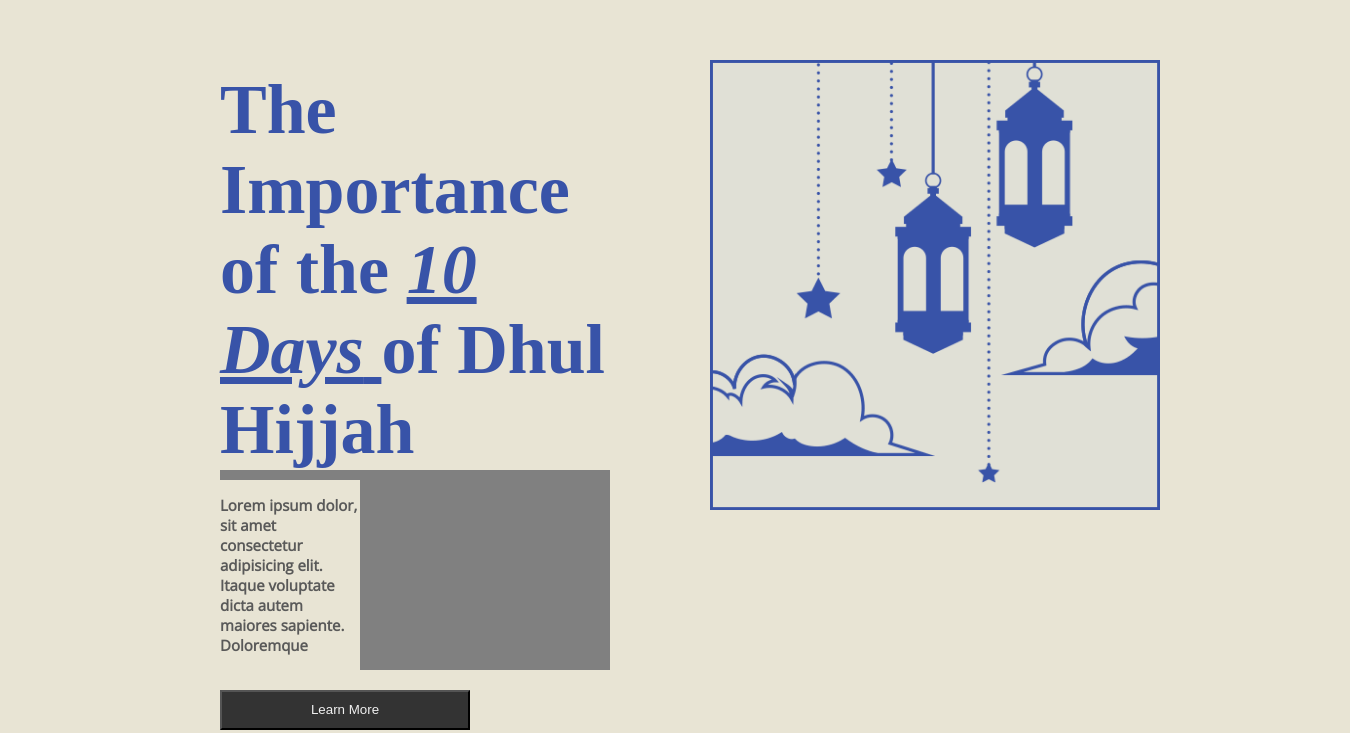
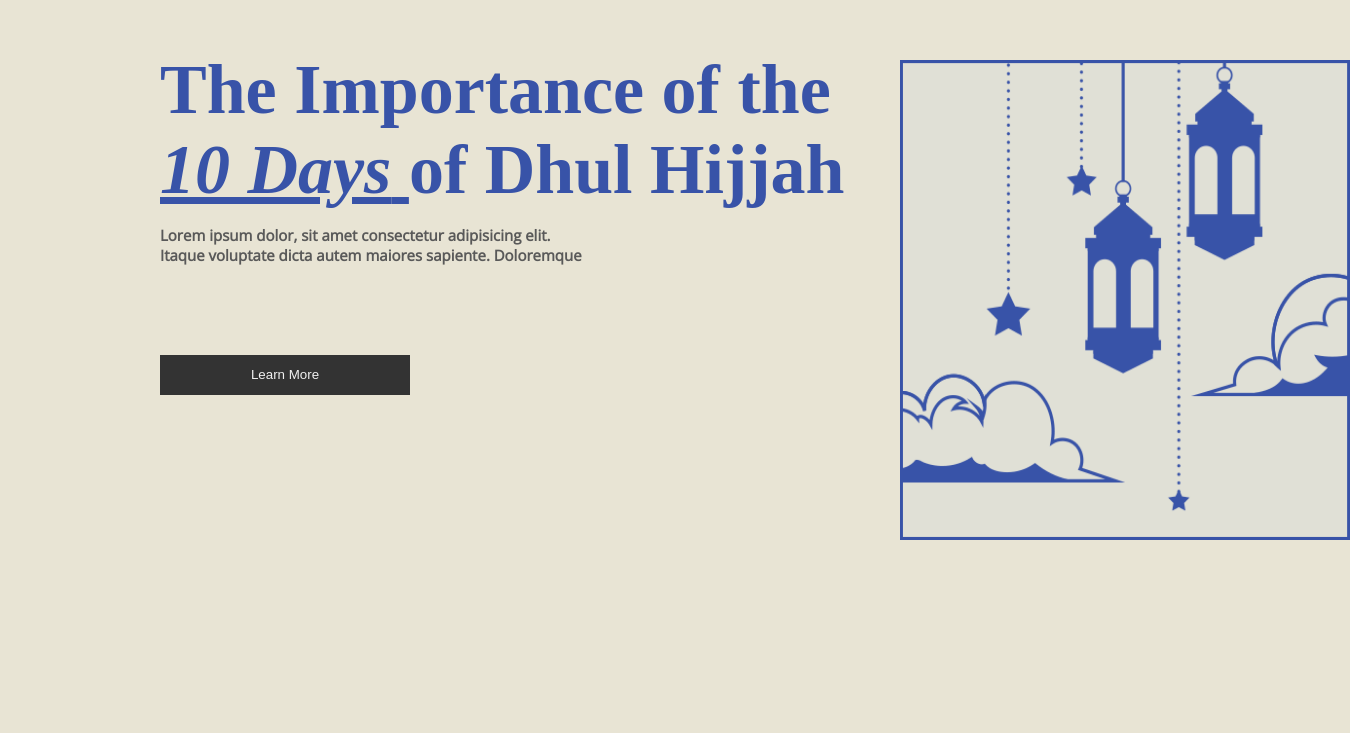
Before and after one commit to Dhul-Hijjah/Dhul-Hijjah, a plain HTML site: page pages/about.html in a window 1280 px wide. Shown: the part 459-1192 px from the top of the page, 1350 px wide, since content can reach past the window. Drawn offline with nearby package versions, Linux system fonts and the light colour scheme; a web font is replaced by a local one.

Commit message:
Update about.css

```diff
--- a/css/about.css
+++ b/css/about.css
@@ -30,17 +30,43 @@
 
  /* Main */
  /*container*/
- /*page 1*/
- .button button{
+
+ /*The first half of the main page*/
+  .page{
+    display: flex;
+    border: hidden 2px red;
+   margin: 15vh;
+   padding: 0px;
+  }
+
+ /*paragraghs font color*/
+  .page p{
+    color: #595959;
+  }
+  /*boxcontains heading, paragraph, and the button*/
+  .artbox{
+    display: flex;
+    border: hidden 2px black;
+    flex-direction: column;
+    margin: 20px;
+    padding: 40px 0px 40px 0px;
     float: left;
-    padding: 8px 50px;
-    margin: 50px 20px 0px 20px;
-    color:#f0f0f0;
-    background-color:#333;
   }
+
+/*Heading*/
+ .artbox h1{
+    border:2px hidden hotpink  ;
+    width: 700px ;
+    font-family: 'Marko One';
+    font-size: 70px;
+    margin: 0px 20px 0px 20px;
+    color: #3853a8;
+    float: left;
+  }
+ /*Paragraph*/
 .p2{
-  border:  solid grey ;
-  border-width: 10px 250px 0 0;
+  border: 2px hidden grey ;
+  width: 430px;
     font-size: 15px;
     margin: 0px;
     font-weight: 900;
@@ -48,28 +74,19 @@
     color: #060f30;
     margin: 0px 20px 0px 20px;
   }
- .page p{
-    color: #595959;
+
+ /*Button*/
+  .button button{
+    float: left;
+    border: 2px hidden red;
+    padding: 8px 50px;
+    margin: 75px 20px 0px 20px;
+    color:#f0f0f0;
+    background-color:#333;
+    width: 250px;
+    height: 40px;
 }
-  .page{
-    display: flex;
-  }
-  .artbox{
-    display: flex;
-    flex-direction: column;
-  }
-  .artbox h1{
-    border:2px hidden hotpink  ;
-     border-width: 10px 2px 0 0;
-    font-family: 'Marko One';
-    font-size: 70px;
-    margin: 0px 20px 0px 20px;
-    color: #3853a8;
-    float: left;
-  }
-  .p button h1{
-    border:hidden 2px  black ;
-  }
+/*The image*/
  .image{
     border: hidden 2px black;
     margin: 0px;
@@ -79,51 +96,19 @@
   }
   .image img{
     width: 450px;
-    height: 450px;
-  }
-.artbox{
-  border: hidden 2px black;
-    margin: 40px;
-    padding: 40px;
-}
-.page {
-  border: hidden 2px red;
-   margin: 15vh;
-}
-.button button {
-   float: left;
-   padding: 8px 50px;
-   margin: 20px 20px 0px 20px;
-   color: #f0f0f0;
-   background-color: #333;
-   width: 250px;
-   height: 40px;
+    height: 480px;
   }
 
- .p2 {
-   font-size: 15px;
-   margin: 0px;
-   font-weight: 900;
-   font-family: 'Open Sans';
-   color: #060f30;
-   margin: 0px 20px 0px 20px;
- }
 
- .page p {
-   color: #595959;
- }
 
- .page {
-   display: flex;
- }
-
-/*page 2*/
+/*The second half of the main page*/
 .page2{
 
   border: hidden 2px red;
   margin-top: 100px;
+}
 
-}
+/*Heading*/
 .page2 h1{
   border: hidden 2px black;
   text-align: center;
@@ -133,11 +118,17 @@
   color: #3853a8;
 }
 
+/*Border contains the four boxes*/
 .big-box{
   border: hidden 2px black;
+  display: flex;
+  flex-direction: row;
   margin: 0 0 0 15vh;
   padding:0px  100px;
+  flex-wrap: wrap;
+
 }
+/*The style of the box*/
 .about-box {
   margin: 0vh 15vh 7vh 0vh;
   font-family: 'Cairo';
@@ -146,6 +137,7 @@ padding:0px  100px;
   height: 120px;
   position: relative;
 }
+/*corner border*/
 .top-border,
 .bottom-border{
   position: absolute;
@@ -184,8 +176,9 @@ padding:0px  100px;
 .bottom-border:after {
   border-right: 4px solid #3853a8;
 }
+
+/*Icon*/
 .icons{
-
   border: hidden 2px green;
   margin:auto ;
   padding: 20px;
@@ -193,17 +186,14 @@ padding:0px  100px;
    height: 100px;
  }
 
+/*Border contains the title and the paragragh*/
   .text{
     margin: 10px;
     font-family: 'Cairo';
     border: hidden 2px green;
     padding: 10px;
   }
-  .text p{
-    font-family: 'Open Sans';
-    font-size: x-small;
-
-}
+  /*Title*/
    .text h3{
   font-family: 'Marko One';
   color:#1e1828;
@@ -211,28 +201,49 @@ padding:0px  100px;
   padding: 0px;
   margin: 0;
   font-weight: 900;
-
   }
+/*paragraph*/
   .text p{
+    font-family: 'Open Sans';
+    font-size: x-small;
  padding: 0px;
     margin: 0;
 }
-.b1{
+
+
+
+/* .b1{
   display: flex;
   margin: 50px 50px 0;
 }
 .b2{
   display: flex;
   margin: 0 50px;
-}
-/*the*/
+} */
+
+/*footer*/
 .p3{
   border:hidden 2px black;
+  width: 700px;
   margin: 5px 400px ;
   text-align: center;
   font-family: 'Open Sans';
     font-size: x-small;
+
 }
- p{
-  padding: -1px;
+
+/*Responsive*/
+
+/*small screens*/
+@media(max-width:767px){
+
 }
+
+/*Medium screens*/
+@media(min-width:768px){
+
+}
+/*Large screens*/
+@media(min-width:1200px){
+
+}
```
Lines whose indentation alone changed are shown as unchanged.
